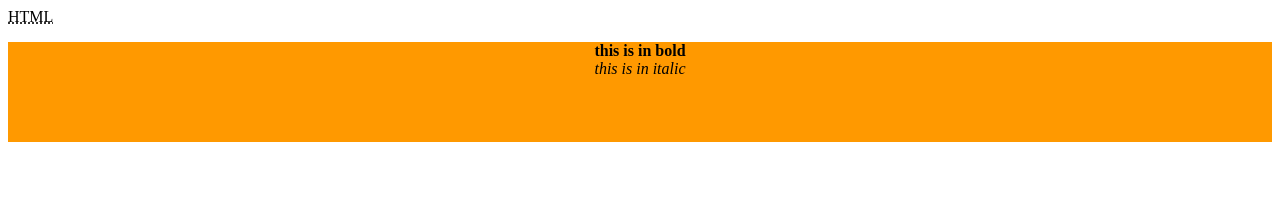
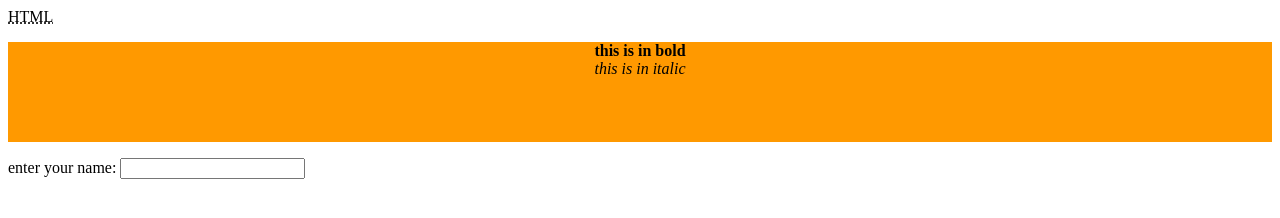
Before and after one commit to dheeraj23d/demo, a plain HTML site: page index.html in a window 1280 px wide. Drawn offline with Linux system fonts and the light colour scheme.

Commit message:
Update index.html

```diff
--- a/index.html
+++ b/index.html
@@ -12,6 +12,9 @@
 		<i>this is in italic</i>
 		</div>
 </p>
-
+	<form>
+		<lable>enter your name: </lable>
+		<input type="text">
+	</form>
 </body>
 </html>
```
